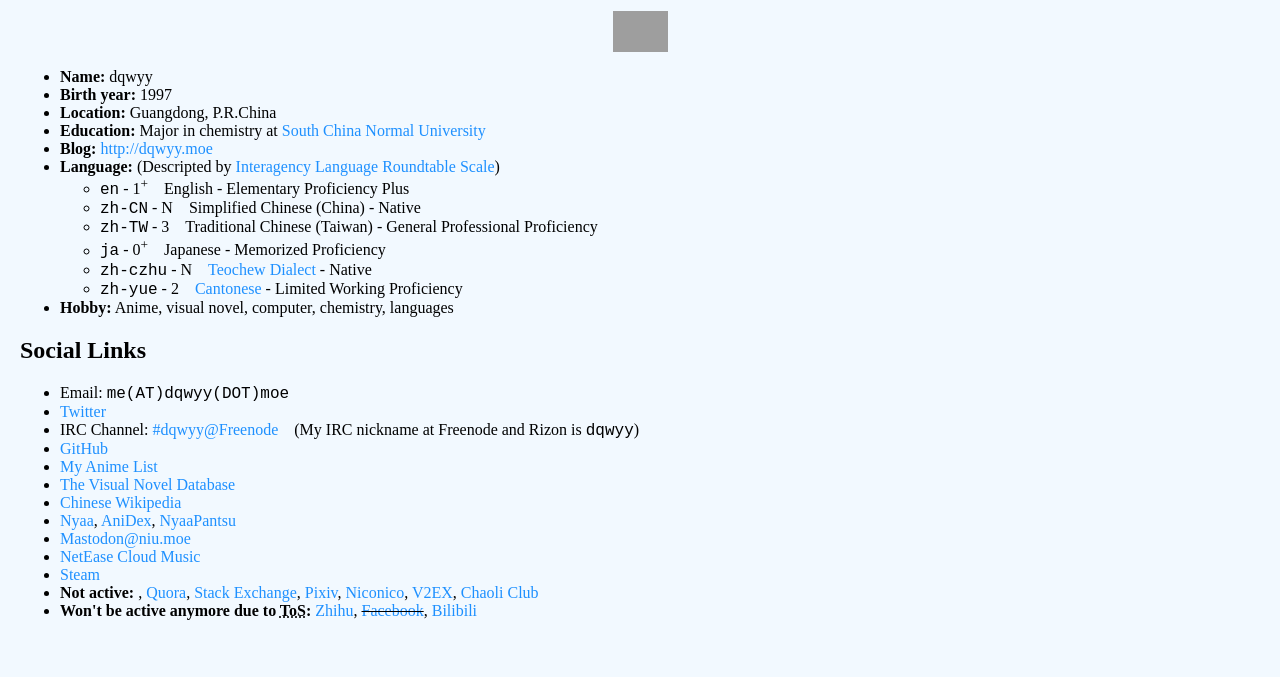
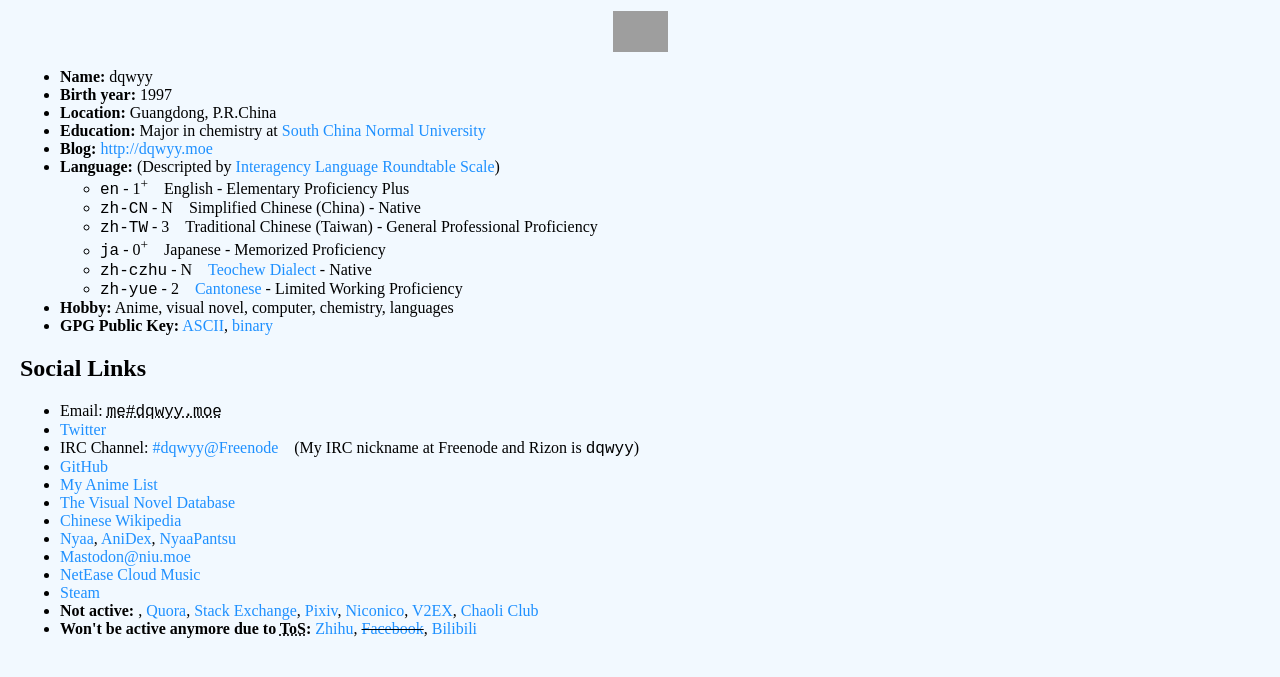
Before and after one commit to dqwyy/AboutMe, a plain HTML site: page index.html in a window 1280 px wide. Shown: the part 89-766 px from the top of the page. Drawn offline with Linux system fonts and the light colour scheme; grey boxes are pictures that could not be loaded.

Commit message:
Update index.html

```diff
--- a/index.html
+++ b/index.html
@@ -37,11 +37,12 @@
 		<li><code>zh-yue</code> - 2&emsp;<a target="_blank" href="https://en.wikipedia.org/wiki/Cantonese">Cantonese</a> - Limited Working Proficiency</li>
 	</ul>
 	<li><b>Hobby:</b> Anime, visual novel, computer, chemistry, languages</li>
+	<li><b>GPG Public Key:</b> <a href="dqwyypublickey.txt">ASCII</a>, <a href="dqwyypublickey.gpg">binary</a></li>
 </ul>
 
 <h2>Social Links</h2>
 <ul>
-	<li>Email: <code>me(AT)dqwyy(DOT)moe</code></li>
+	<li>Email: <abbr title="Please replace # with @"><code>me#dqwyy.moe</code></abbr></li>
 	<li><a target="_blank" href="https://twitter.com/dqwyy1997">Twitter</a></li>
 	<li>IRC Channel: <a href="irc://irc.freenode.net/dqwyy">#dqwyy@Freenode</a>&emsp;(My IRC nickname at Freenode and Rizon is <code>dqwyy</code>)</li>
 	<li><a target="_blank" href="https://github.com/dqwyy">GitHub</a></li>
```
